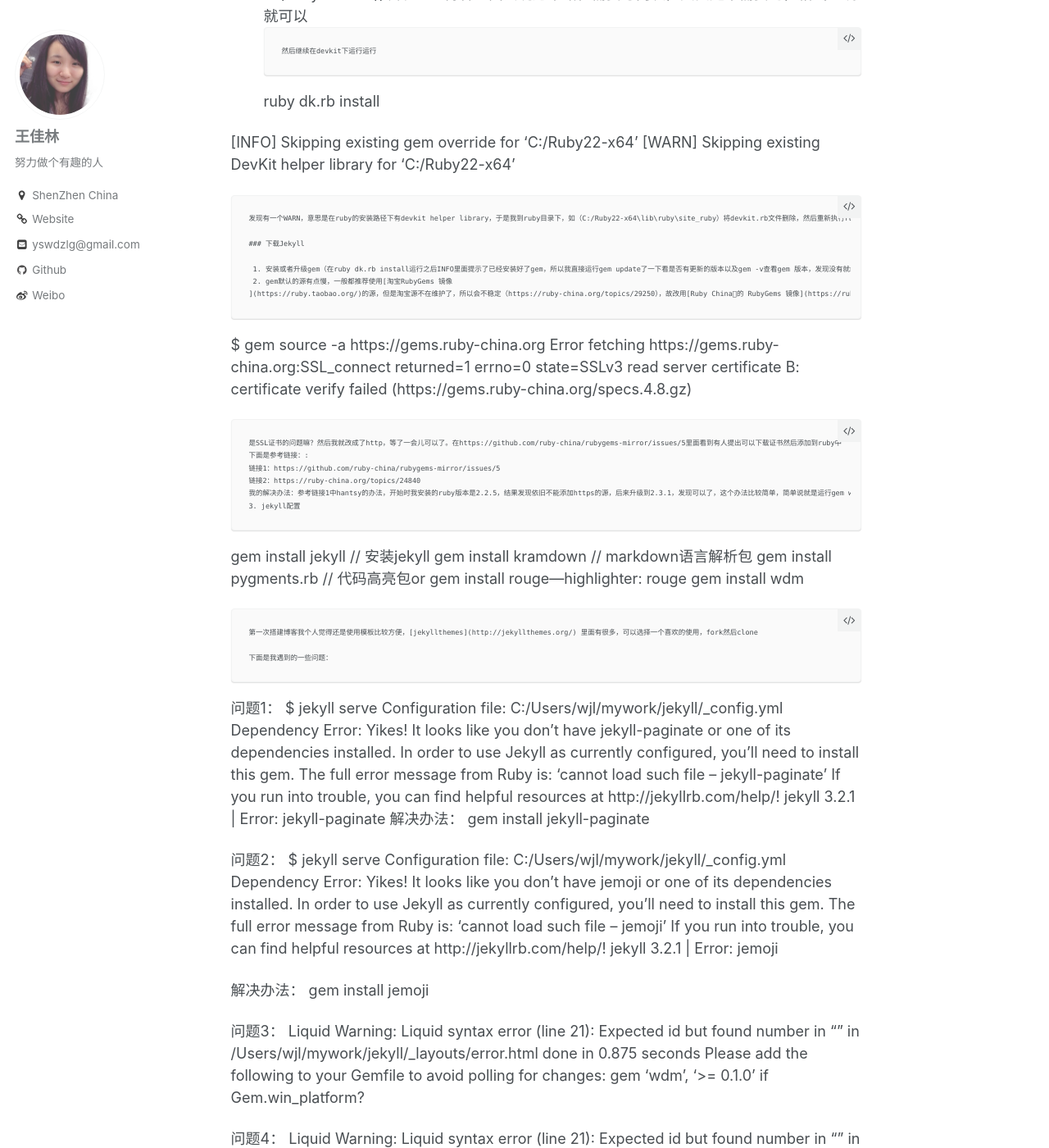
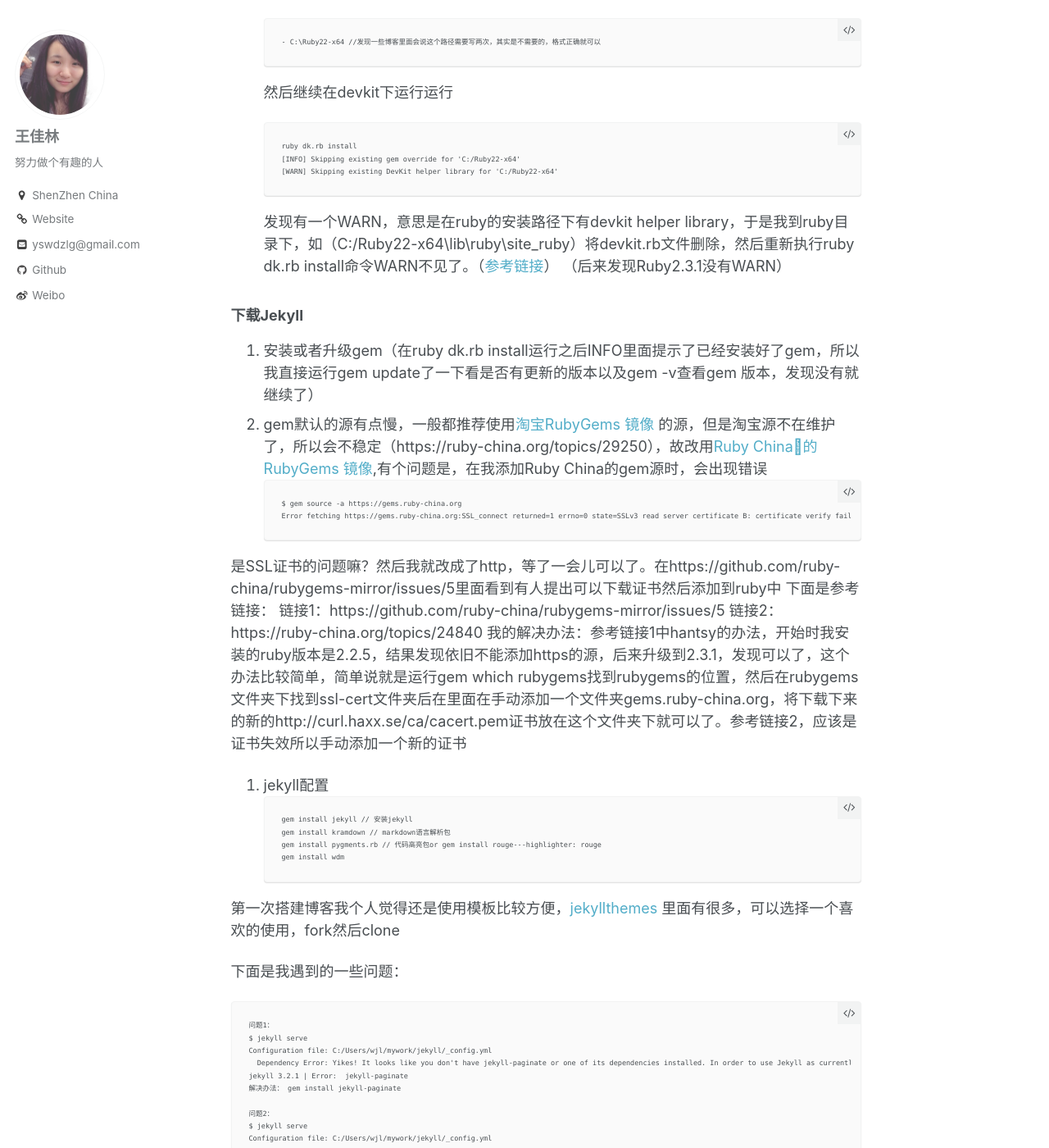
Before and after one commit to ppmeng/ppmeng.github.io, a Jekyll site: the page built from _posts/2016-08-18-about-jekyll.md, in a window 1280 px wide and 1400 px high, scrolled down 1773 px. Shown: the whole window at 82% size. Built offline with Jekyll 4.4.1, drawn with Linux system fonts in a browser that asks for light colours; some of the changed text lies outside the part shown.

Commit message:
about jekyll

````diff
--- a/_posts/2016-08-18-about-jekyll.md
+++ b/_posts/2016-08-18-about-jekyll.md
@@ -47,7 +46,6 @@
 然后继续在devkit下运行运行
 ```
 ruby dk.rb install
-
 [INFO] Skipping existing gem override for 'C:/Ruby22-x64'
 [WARN] Skipping existing DevKit helper library for 'C:/Ruby22-x64'
 ```
@@ -61,13 +59,14 @@
 ```
 $ gem source -a https://gems.ruby-china.org
 Error fetching https://gems.ruby-china.org:SSL_connect returned=1 errno=0 state=SSLv3 read server certificate B: certificate verify failed (https://gems.ruby-china.org/specs.4.8.gz)
+```
 
-```
 是SSL证书的问题嘛？然后我就改成了http，等了一会儿可以了。在https://github.com/ruby-china/rubygems-mirror/issues/5里面看到有人提出可以下载证书然后添加到ruby中
-下面是参考链接：:
+下面是参考链接：
 链接1：https://github.com/ruby-china/rubygems-mirror/issues/5
 链接2：https://ruby-china.org/topics/24840
 我的解决办法：参考链接1中hantsy的办法，开始时我安装的ruby版本是2.2.5，结果发现依旧不能添加https的源，后来升级到2.3.1，发现可以了，这个办法比较简单，简单说就是运行gem which rubygems找到rubygems的位置，然后在rubygems文件夹下找到ssl-cert文件夹后在里面在手动添加一个文件夹gems.ruby-china.org，将下载下来的新的http://curl.haxx.se/ca/cacert.pem证书放在这个文件夹下就可以了。参考链接2，应该是证书失效所以手动添加一个新的证书
+
 3. jekyll配置
 ```
 gem install jekyll // 安装jekyll
@@ -75,6 +74,7 @@
 gem install pygments.rb // 代码高亮包or gem install rouge---highlighter: rouge
 gem install wdm
 ```
+
 第一次搭建博客我个人觉得还是使用模板比较方便，[jekyllthemes](http://jekyllthemes.org/) 里面有很多，可以选择一个喜欢的使用，fork然后clone
 
 下面是我遇到的一些问题：
@@ -104,8 +104,6 @@
  Liquid Warning: Liquid syntax error (line 21): Expected id but found number in "{{ site.404-img }}" in /Users/wjl/mywork/jekyll/_layouts/error.html
 这个应该是我这个模板的个例，不影响网站的显示但是看着warning也不爽
 解决办法:将_config.yml里面的404-img改为404_img, 然后把{{ site.404-img }}改为“{{site.404_img}}”
-
-
 ```
 
 也许会遇到的问题
````
Also changed, not shown: other parts of _posts/2016-08-18-about-jekyll.md (+1 -2 lines).
